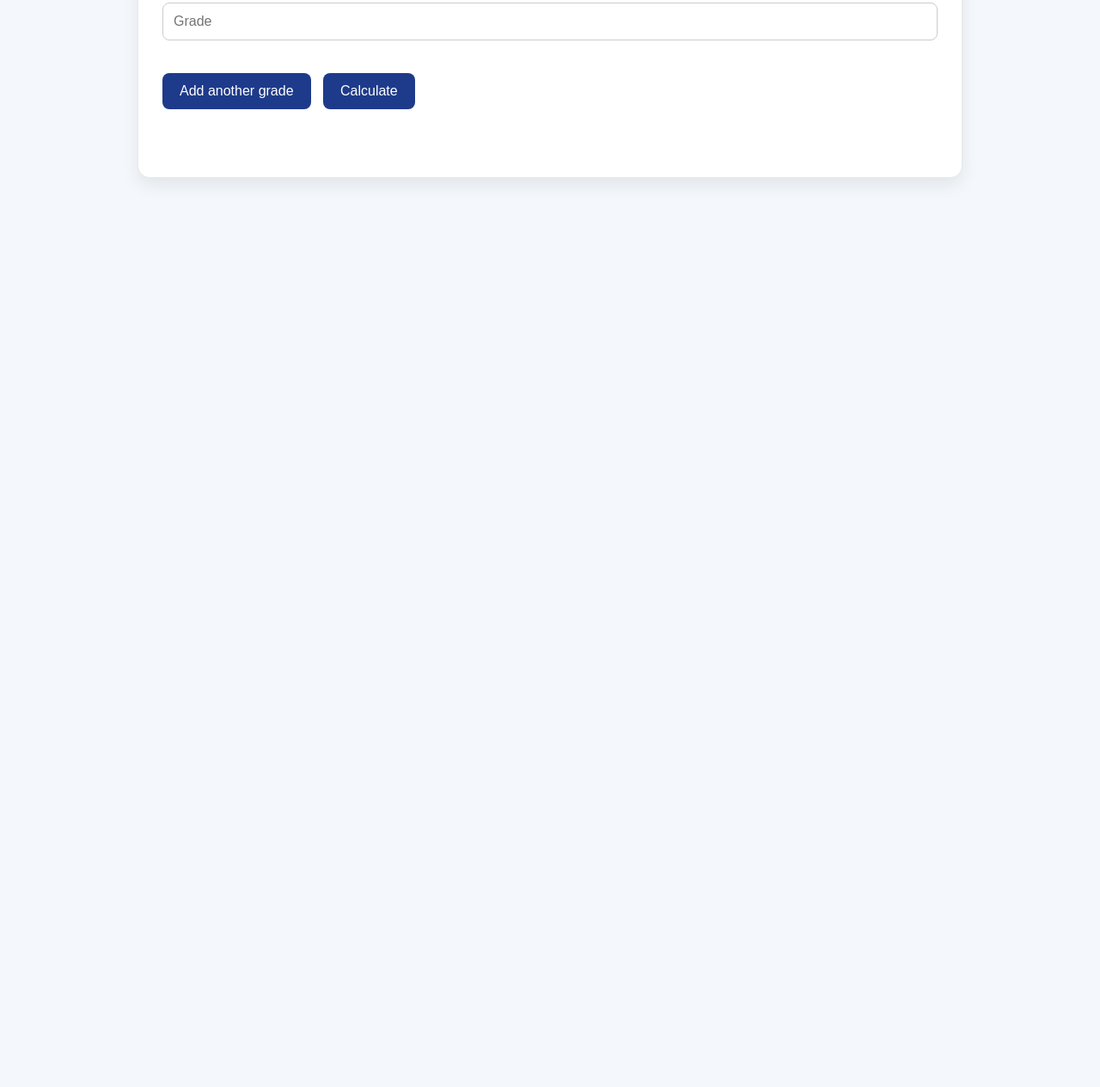
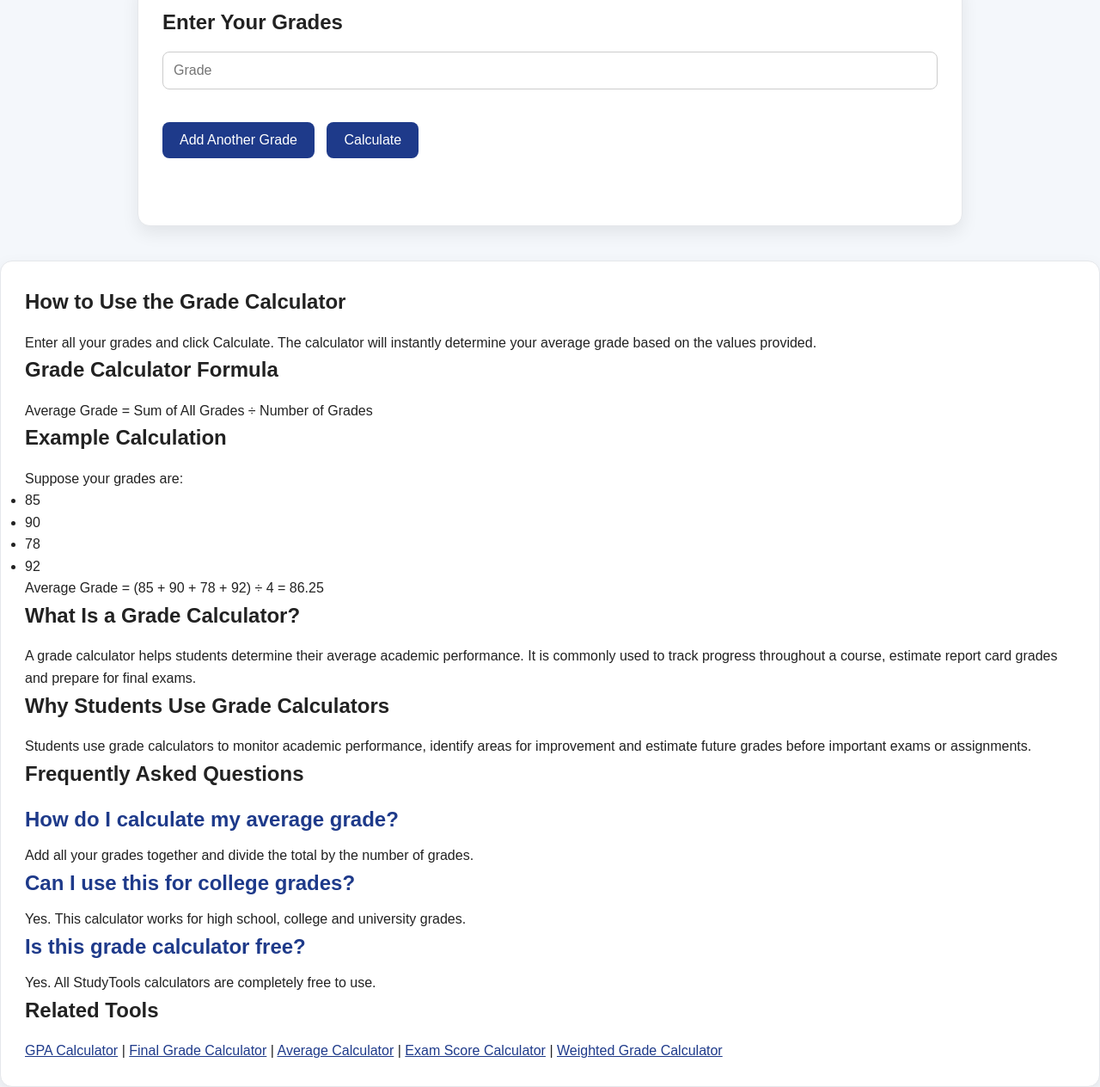
Before and after one commit to sergii1332/studytools, a plain HTML site: page en/grade-calculator.html in a window 1280 px wide. Shown: the part 325-1589 px from the top of the page at 86% size. Before the commit the page ends 800 px from the top, so only its background shows below. Drawn offline with Linux system fonts and the light colour scheme.

Commit message:
SEO improvements for calculators

```diff
--- a/en/grade-calculator.html
+++ b/en/grade-calculator.html
@@ -8,7 +8,7 @@
 
   <title>Grade Calculator - Free Online Grade Calculator</title>
 
-  <meta name="description" content="Free online grade calculator for students. Calculate your grades quickly and easily.">
+  <meta name="description" content="Calculate your grades instantly with our free online grade calculator. Perfect for students, teachers and academic planning.">
 
   <meta name="robots" content="index,follow">
 
@@ -19,14 +19,23 @@
 
 <body>
 
+<nav class="navbar">
+  <a href="../index.html">Home</a>
+  <a href="../all-tools.html">All Tools</a>
+  <a href="../about.html">About</a>
+  <a href="../contact.html">Contact</a>
+  <a href="../privacy-policy.html">Privacy</a>
+</nav>
+
 <header class="header">
   <h1>Grade Calculator</h1>
-  <p>Calculate your average grade for free</p>
+  <p>Calculate your average grade instantly.</p>
 </header>
 
 <main class="container">
   <div class="card">
-    <h2>Enter your grades</h2>
+
+    <h2>Enter Your Grades</h2>
 
     <div id="grades-container">
       <input type="number" class="grade-input" placeholder="Grade">
@@ -34,15 +43,97 @@
 
     <br>
 
-    <button onclick="addGradeInput()">Add another grade</button>
+    <button onclick="addGradeInput()">Add Another Grade</button>
     <button onclick="calculateAverage()">Calculate</button>
 
     <br><br>
 
     <h2 id="average-result"></h2>
+
   </div>
 </main>
 
+<section class="card">
+
+  <h2>How to Use the Grade Calculator</h2>
+
+  <p>
+    Enter all your grades and click Calculate. The calculator will instantly
+    determine your average grade based on the values provided.
+  </p>
+
+  <h2>Grade Calculator Formula</h2>
+
+  <p>
+    Average Grade = Sum of All Grades ÷ Number of Grades
+  </p>
+
+  <h2>Example Calculation</h2>
+
+  <p>
+    Suppose your grades are:
+  </p>
+
+  <ul>
+    <li>85</li>
+    <li>90</li>
+    <li>78</li>
+    <li>92</li>
+  </ul>
+
+  <p>
+    Average Grade = (85 + 90 + 78 + 92) ÷ 4 = 86.25
+  </p>
+
+  <h2>What Is a Grade Calculator?</h2>
+
+  <p>
+    A grade calculator helps students determine their average academic
+    performance. It is commonly used to track progress throughout a course,
+    estimate report card grades and prepare for final exams.
+  </p>
+
+  <h2>Why Students Use Grade Calculators</h2>
+
+  <p>
+    Students use grade calculators to monitor academic performance, identify
+    areas for improvement and estimate future grades before important exams
+    or assignments.
+  </p>
+
+  <h2>Frequently Asked Questions</h2>
+
+  <h3>How do I calculate my average grade?</h3>
+
+  <p>
+    Add all your grades together and divide the total by the number of grades.
+  </p>
+
+  <h3>Can I use this for college grades?</h3>
+
+  <p>
+    Yes. This calculator works for high school, college and university grades.
+  </p>
+
+  <h3>Is this grade calculator free?</h3>
+
+  <p>
+    Yes. All StudyTools calculators are completely free to use.
+  </p>
+
+  <h2>Related Tools</h2>
+
+  <p>
+    <a href="gpa-calculator.html">GPA Calculator</a> |
+    <a href="final-grade-calculator.html">Final Grade Calculator</a> |
+    <a href="average-calculator.html">Average Calculator</a> |
+    <a href="exam-score-calculator.html">Exam Score Calculator</a> |
+    <a href="weighted-grade-calculator.html">Weighted Grade Calculator</a>
+  </p>
+
+</section>
+
 <script src="../script.js"></script>
+
 </body>
 </html>
```
